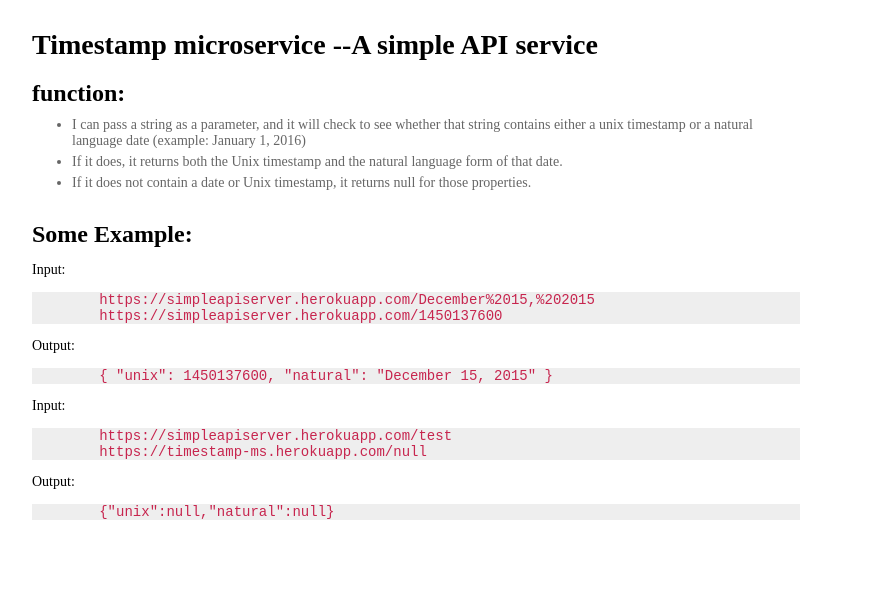
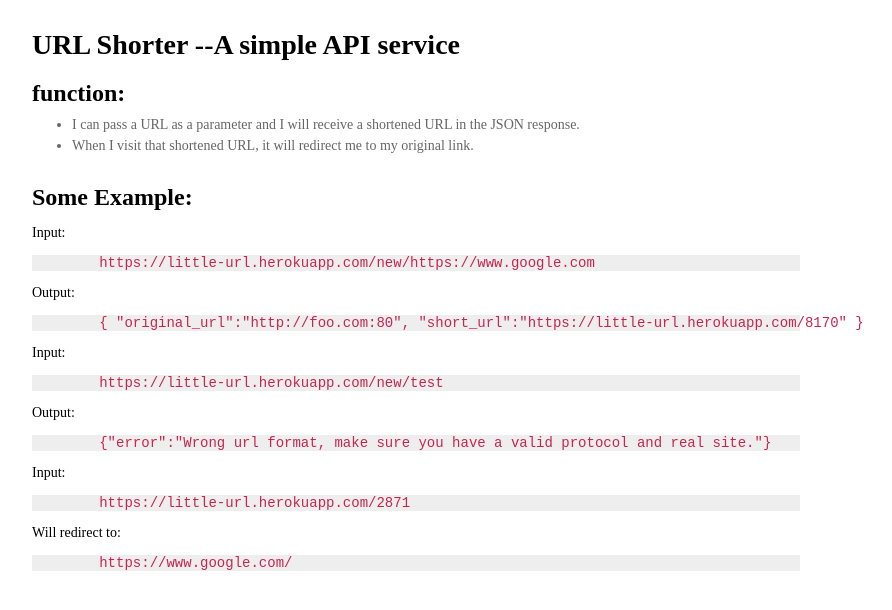
Before and after one commit to YuyangGong/URLShortener, a website: page view/pages/index.html in a window 1280 px wide. Shown: the whole page, without its empty margins (26-918 px from the left). Drawn offline with Linux system fonts and the light colour scheme; files that its build step writes are made by us from their sources.

Commit message:
the url valid test

```diff
--- a/package.json
+++ b/package.json
@@ -16,5 +16,8 @@
   "bugs": {
     "url": "https://github.com/YuyangGong/URLShortener/issues"
   },
-  "homepage": "https://github.com/YuyangGong/URLShortener#readme"
+  "homepage": "https://github.com/YuyangGong/URLShortener#readme",
+  "dependencies": {
+    "express": "^4.14.0"
+  }
 }
--- a/view/pages/index.html
+++ b/view/pages/index.html
@@ -6,27 +6,30 @@
 	<link rel="stylesheet" href="stylesheets/main.css">
 </head>
 <body>
-	<h1>Timestamp microservice --A simple API service</h1>
+	<h1>URL Shorter --A simple API service</h1>
 	<h3>function: </h3>
 	<ul>
-		<li>I can pass a string as a parameter, and it will check to see whether that string contains either a unix timestamp or a natural language date (example: January 1, 2016)</li>
-		<li>If it does, it returns both the Unix timestamp and the natural language form of that date.</li>
-		<li>If it does not contain a date or Unix timestamp, it returns null for those properties.</li>
+		<li>I can pass a URL as a parameter and I will receive a shortened URL in the JSON response.</li>
+		<li>When I visit that shortened URL, it will redirect me to my original link.</li>
 	</ul>
 	<h3>Some Example:</h3>
 	<p>
 		Input:
-		<pre>	https://simpleapiserver.herokuapp.com/December%2015,%202015
-	https://simpleapiserver.herokuapp.com/1450137600</pre>
+		<pre>	https://little-url.herokuapp.com/new/https://www.google.com</pre>
 		Output:
-		<pre>	{ "unix": 1450137600, "natural": "December 15, 2015" }</pre>
+		<pre>	{ "original_url":"http://foo.com:80", "short_url":"https://little-url.herokuapp.com/8170" }</pre>
 	</p>
 	<p>
 		Input:
-		<pre>	https://simpleapiserver.herokuapp.com/test
-	https://timestamp-ms.herokuapp.com/null</pre>
+		<pre>	https://little-url.herokuapp.com/new/test</pre>
 		Output:
-		<pre>	{"unix":null,"natural":null}</pre>
+		<pre>	{"error":"Wrong url format, make sure you have a valid protocol and real site."}</pre>
+	</p>
+	<p>
+		Input:
+		<pre>	https://little-url.herokuapp.com/2871</pre>
+		Will redirect to:
+		<pre>	https://www.google.com/</pre>
 	</p>
 </body>
 </html>
```
Also changed, not shown: index.js (+9 -0 lines).
